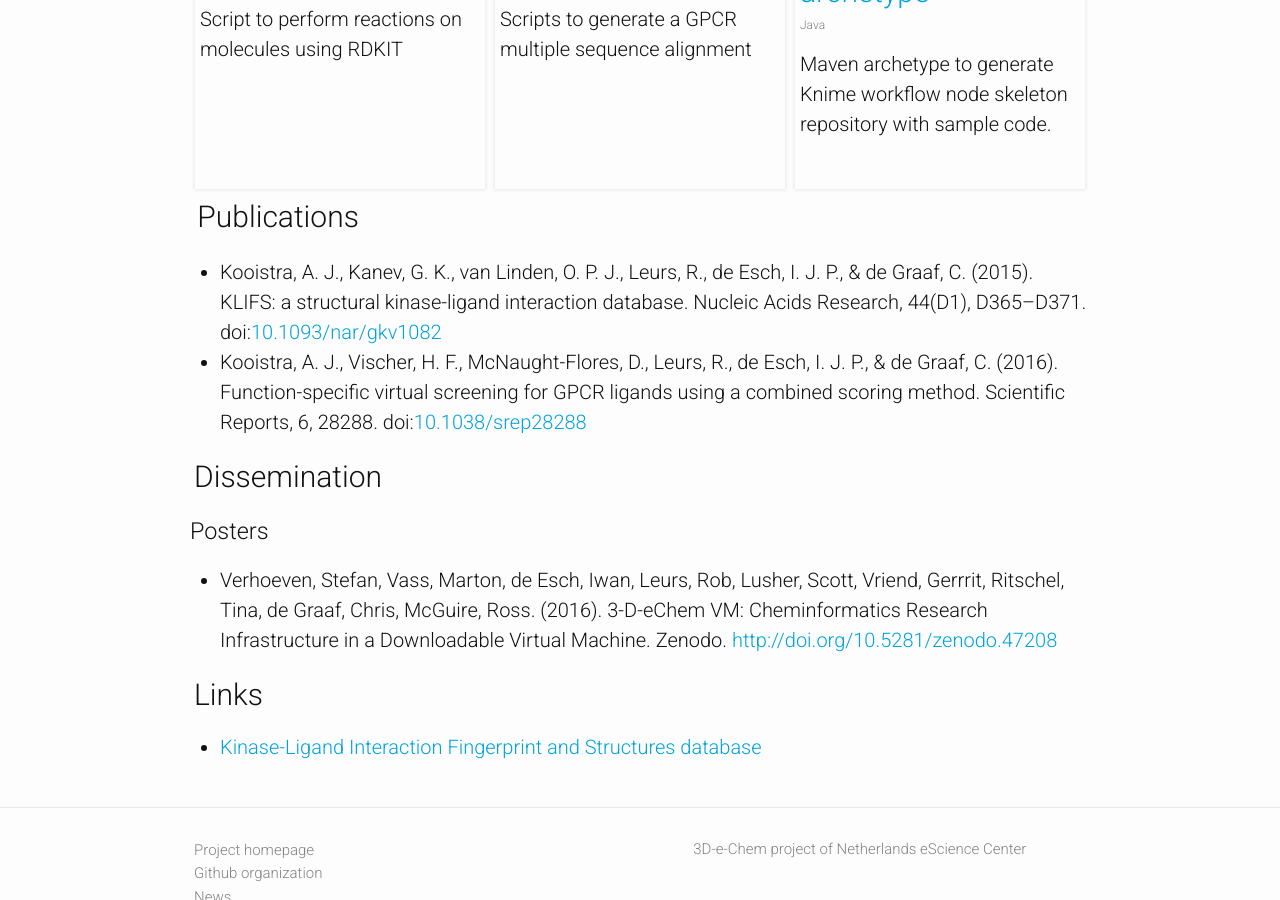
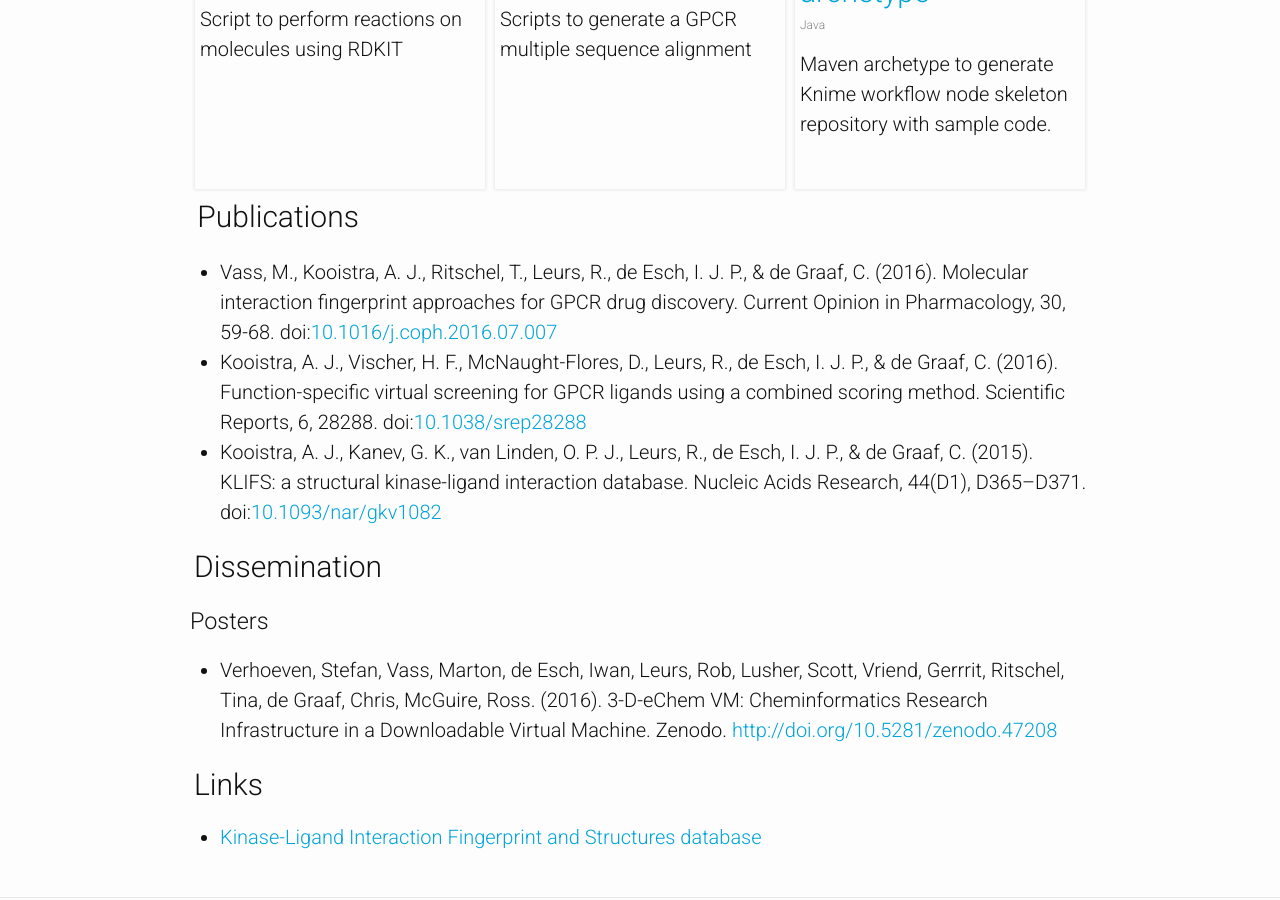
Before and after one commit to 3D-e-Chem/3D-e-Chem.github.io, a Jekyll site: the page built from index.html, in a window 1280 px wide and 900 px high, scrolled down 2066 px. Built offline with Jekyll 4.4.1, drawn with Linux system fonts in a browser that asks for light colours; a style sheet for code colours, icons or effects is not loaded.

Commit message:
Updated publication list

```diff
--- a/_data/dois.yml
+++ b/_data/dois.yml
@@ -1,5 +1,5 @@
 # List of Digital Object Identifiers (DOI)
 # eg. - 10.1016/j.drudis.2013.12.004
 - 10.1016/j.coph.2016.07.007
+- 10.1038/srep28288
 - 10.1093/nar/gkv1082
-- 10.1038/srep28288
--- a/_includes/publications.html
+++ b/_includes/publications.html
@@ -1,9 +1,10 @@
-<!-- This files has been generated by `python utils/generate.py publications` on 2016-06-27 15:01:51.521759 -->
+<!-- This files has been generated by `python utils/generate.py publications` on 2016-08-03 13:54:52.807082 -->
 <h2><a name="publications"></a><span class="mega-octicon octicon-book"></span>&nbsp;Publications</h2>
 <ul>
-
-<li>Kooistra, A. J., Kanev, G. K., van Linden, O. P. J., Leurs, R., de Esch, I. J. P., & de Graaf, C. (2015). KLIFS: a structural kinase-ligand interaction database. Nucleic Acids Research, 44(D1), D365–D371. doi:<a href="http://dx.doi.org/10.1093/nar/gkv1082">10.1093/nar/gkv1082</a>
+<li>Vass, M., Kooistra, A. J., Ritschel, T., Leurs, R., de Esch, I. J. P., & de Graaf, C. (2016). Molecular interaction fingerprint approaches for GPCR drug discovery. Current Opinion in Pharmacology, 30, 59-68. doi:<a href="http://dx.doi.org/10.1016/j.coph.2016.07.007">10.1016/j.coph.2016.07.007</a>
 </li>
 <li>Kooistra, A. J., Vischer, H. F., McNaught-Flores, D., Leurs, R., de Esch, I. J. P., & de Graaf, C. (2016). Function-specific virtual screening for GPCR ligands using a combined scoring method. Scientific Reports, 6, 28288. doi:<a href="http://dx.doi.org/10.1038/srep28288">10.1038/srep28288</a>
 </li>
+<li>Kooistra, A. J., Kanev, G. K., van Linden, O. P. J., Leurs, R., de Esch, I. J. P., & de Graaf, C. (2015). KLIFS: a structural kinase-ligand interaction database. Nucleic Acids Research, 44(D1), D365–D371. doi:<a href="http://dx.doi.org/10.1093/nar/gkv1082">10.1093/nar/gkv1082</a>
+</li>
 </ul>
```
